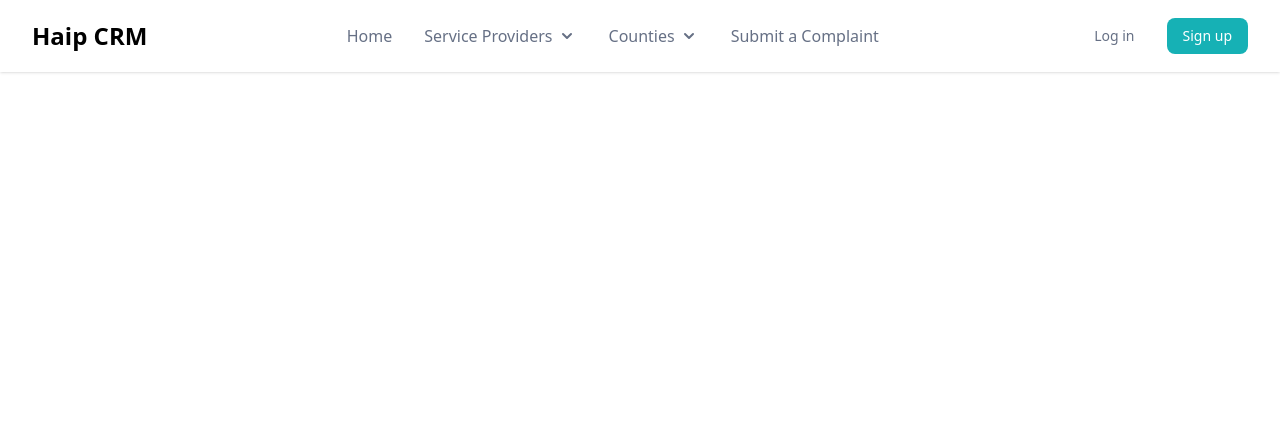
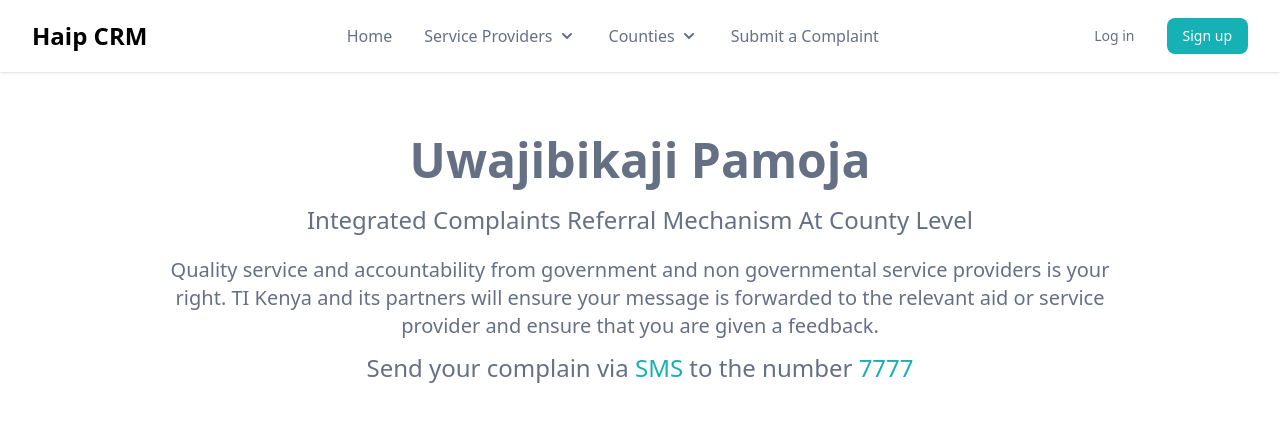
Before and after one commit to nejidevelops/haipcrm, a React (Create React App) app: page / in a window 1280 px wide. Shown: the top 422 px of the page. Built offline with nearby package versions, Linux system fonts and the light colour scheme.

Commit message:
🏠 Homepage

```diff
--- a/src/App.js
+++ b/src/App.js
@@ -1,10 +1,12 @@
-import './App.css';
-import Navbar from './components/Navbar';
+import "./App.css";
+import Navbar from "./components/Navbar";
+import Homepage from "./components/Homepage";
 
 function App() {
   return (
     <>
       <Navbar />
+      <Homepage />
     </>
   );
 }
--- /dev/null
+++ b/src/components/Homepage.js
@@ -0,0 +1,22 @@
+import React from "react";
+
+export default function Homepage() {
+  return (
+    <div class="flex flex-col items-center gap-5 py-16 text-center ">
+      <div className="text-5xl font-black">Uwajibikaji Pamoja</div>
+      <div className="text-2xl">
+        Integrated Complaints Referral Mechanism At County Level
+      </div>
+      <div className="w-3/4 text-[20px] leading-7 ">
+        Quality service and accountability from government and non governmental
+        service providers is your right. TI Kenya and its partners will ensure
+        your message is forwarded to the relevant aid or service provider and
+        ensure that you are given a feedback.
+      </div>
+      <div className="text-[24px] leading-4">
+        Send your complain via <span className="text-[#16b1b5] font-medium">SMS</span> to
+        the number <span className="text-[#16b1b5] font-medium ">7777</span>
+      </div>
+    </div>
+  );
+}
```
